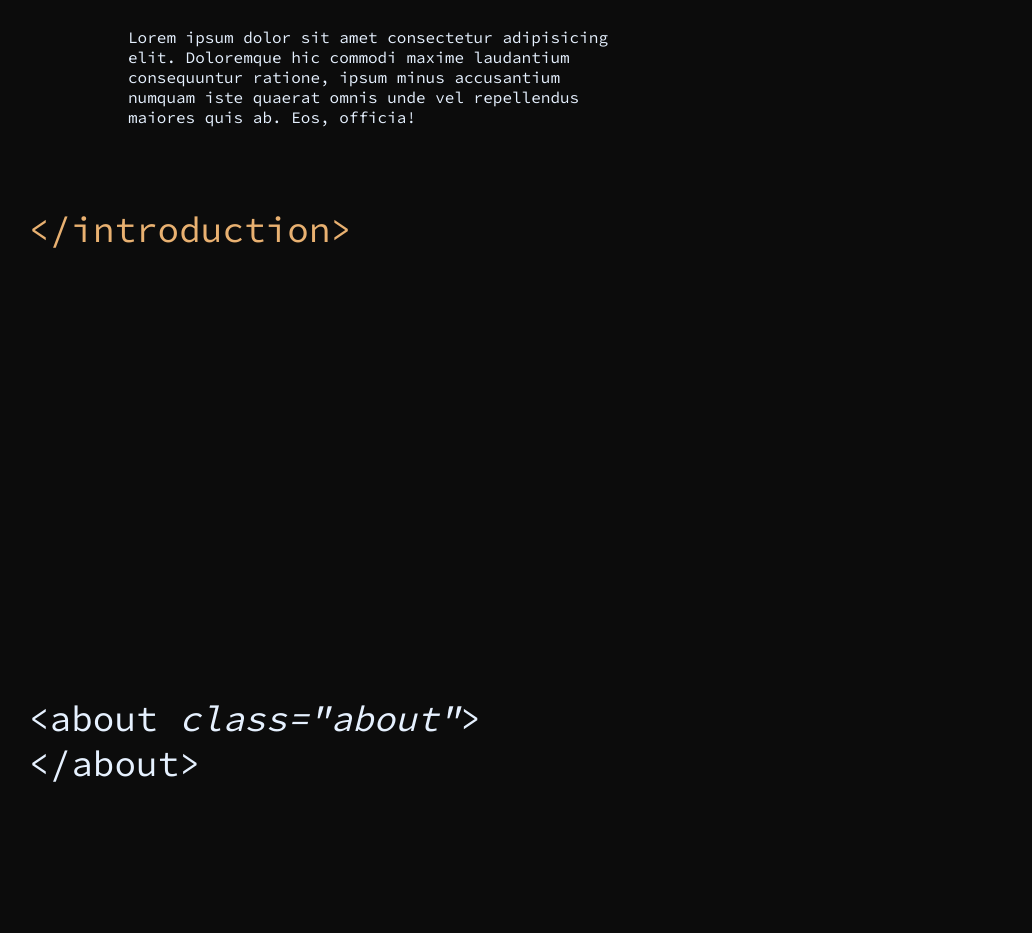
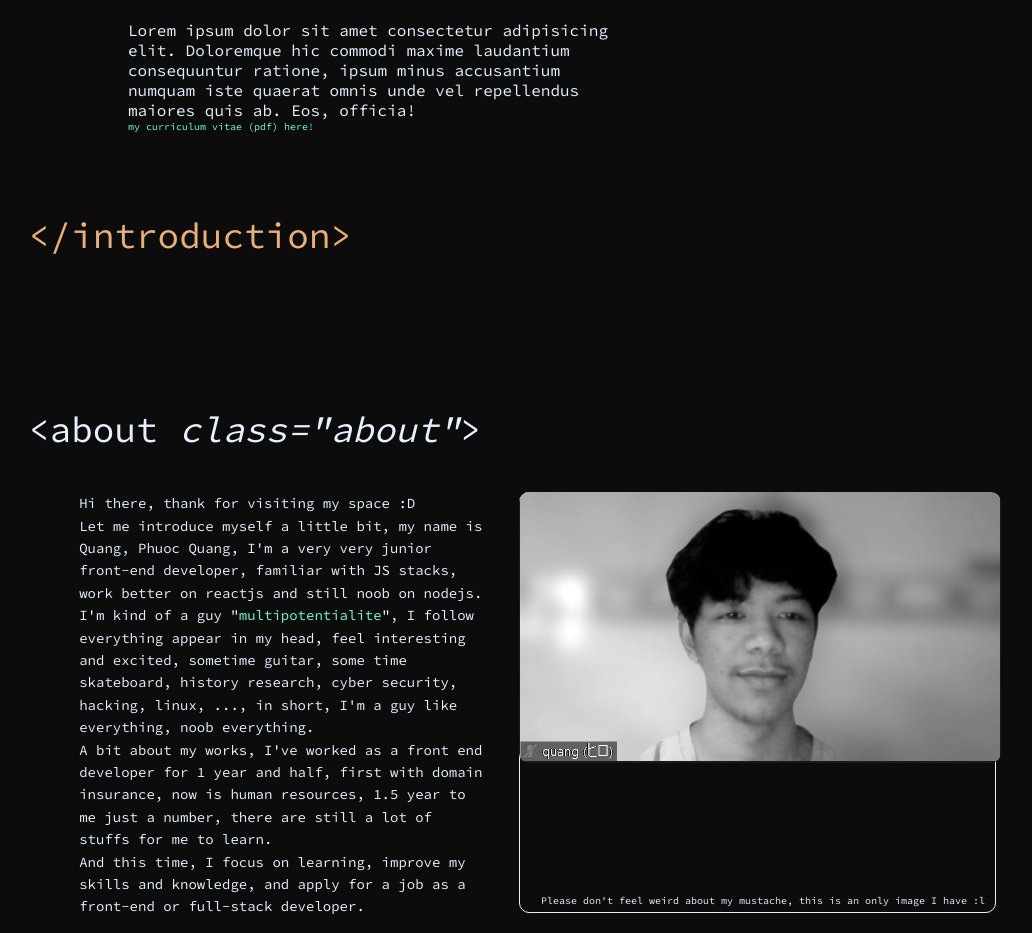
Before and after one commit to Jam3sHalliday/portfolio, a website: page index.html in a window 1280 px wide. Shown: the part 479-1412 px from the top of the page, without its empty margins (100-1132 px from the left). Drawn offline with nearby package versions, Linux system fonts and the light colour scheme; a web font is replaced by a local one.

Commit message:
feature: update about content

```diff
--- a/index.html
+++ b/index.html
@@ -93,7 +93,7 @@
                     <span class="intro__typed-dev intro__typed" style="font-family: 'Source Code Pro';">&lt;web developer&sol;&gt;</span>
                 </p>
                 <p>
-                    <span class="intro__typed-gamer intro__typed" style="font-family: 'Pricedown Bl';">noob gamer!</span>
+                    <span class="intro__typed-gamer intro__typed" style="font-family: 'Pricedown Bl', 'Source Code Pro';">noob gamer!</span>
                 </p>
                 <p>
                     <span class="intro__typed-guitarist intro__typed" style="font-family: 'Source Code Pro';">terrible guitarist</span>
@@ -112,6 +112,10 @@
                     <p class="intro__description">
                         Lorem ipsum dolor sit amet consectetur adipisicing elit. Doloremque hic commodi maxime laudantium consequuntur ratione, ipsum minus accusantium numquam iste quaerat omnis unde vel repellendus maiores quis ab. Eos, officia!
                     </p>
+
+                    <a href="" class="about__text-link">
+                        my curriculum vitae (pdf) here!
+                    </a>
                 </div>
                 <p class="close-tag intro__tag" data-text="introduction"></p>
             </div>
@@ -122,9 +126,19 @@
                 <p class="open-tag">about <i>class="about"</i></p>
                 <div class="about__content">
                     <div class="about__text">
-
+                        Hi there, thank for visiting my space :D
+                        <br>
+                        Let me introduce myself a little bit, my name is Quang, Phuoc Quang, I'm a very very junior front-end developer, familiar with JS stacks, work better on reactjs and still noob on nodejs.
+                        <br>
+                        I'm kind of a guy "<a target="_blank" href="https://en.wikipedia.org/wiki/Multipotentiality">multipotentialite</a>", I follow everything appear in my head, feel interesting and excited, sometime guitar, some time skateboard, history research, cyber security, hacking, linux, ..., in short, I'm a guy like everything, noob everything.
+                        <br>
+                        A bit about my works, I've worked as a front end developer for 1 year and half, first with domain insurance, now is human resources, 1.5 year to me just a number, there are still a lot of stuffs for me to learn.
+                        <br>
+                        And this time, I focus on learning, improve my skills and knowledge, and apply for a job as a front-end or full-stack developer.
                     </div>
-                    <div class="about__image"></div>
+                    <div class="about__image">
+                        <img src="./img/quang-ne.jpg" alt="tang phuoc quang ne">
+                    </div>
                 </div>
                 <p class="close-tag" data-text="about"></p>
             </div>
@@ -299,27 +313,26 @@
                     </div>
                 </div>
 
-
                 <div class="project left-border">
                     <div class="project-detail">
                         <a href="https://savemoney.vn/" target="_blank" class="company-name">Savemoney Corporation</a>
 
                         <div class="project-infor">
                             <a target="blank" href="#" class="infor-img-link">
-                                <img src="./img/hrog-homepage.png" alt="project image">
+                                <img src="./img/insurwin.png" alt="project image">
                             </a>
 
                             <div class="infor-text img-left">
                                 <p class="project-name">
                                     project:
-                                    <a href="https://insurwin.savemoney.vn/" target="_blank" class="project-name">Insurwin</a>
+                                    <a href="https://insurwin.savemoney.vn/?apiKey=9fd08980-fd4b-11ea-b008-91e85a181009&agentId=76&lang=vi" target="_blank" class="project-name">Insurwin</a>
                                 </p>
                                 <p class="my-role">my role: Front end developer</p>
 
                                 <p class="project-techs">technologies: react, <a target="_blank" href="https://umijs.org/">umijs</a>, <a target="_blank" href="https://ant.design/">antd</a>, nodejs, express, graphql, postgresql</p>
 
                                 <p class="description">
-                                    <a href="https://insurwin.savemoney.vn/" target="_blank">Insurwin</a> is a platform to help people buy insurance easily by connecting banks and insurance companies.
+                                    <a href="https://insurwin.savemoney.vn/?apiKey=9fd08980-fd4b-11ea-b008-91e85a181009&agentId=76&lang=vi" target="_blank">Insurwin</a> is a platform to help people buy insurance easily by connecting banks and insurance companies.
                                     <br>
                                     As a front end developer, I joined with team to build page UI using ant design, and sometimes build new or fix API, I got familiar with back-end from here, was able to create CRUD api.
                                 </p>
@@ -363,6 +376,7 @@
     </main>
 
     <footer class="footer">
+
     </footer>
 
     <script src="https://cdn.jsdelivr.net/npm/typed.js@2.0.12"></script>
--- a/sass/_about.scss
+++ b/sass/_about.scss
@@ -1,6 +1,6 @@
 .about {
     width: 80vw;
-    height: 100vh;
+    height: 90vh;
 
     margin: 0 auto;
 
@@ -11,8 +11,62 @@
         flex-direction: column;
         justify-content: center;
 
-        & p.open-tag {
+    }
 
+    &__content {
+        width: 90%;
+        margin: 4rem auto;
+        display: flex;
+    }
+
+    &__text {
+        font-size: 1.4rem;
+        align-self: center;
+        line-height: 1.6;
+        margin-right: 3rem;
+    }
+
+    &__image {
+        display: inline-block;
+        position: relative;
+        transition: all .5s;
+
+        &::before {
+            content: "Please don't feel weird about my mustache, this is an only image I have :l";
+
+            display: flex;
+            justify-content: flex-end;
+            align-items: flex-end;
+            font-size: 1rem;
+            padding: 0 1rem .5rem 0;
+
+            width: 99%;
+            height: 99%;
+
+            position: absolute;
+            top: 0;
+            left: 0;
+            border: 1px solid $color-white;
+            border-radius: 1rem;
+            transition: all .5s;
+        }
+
+        img {
+            filter: grayscale(1);
+            border-radius: 1rem;
+            transition: all .5s;
+        }
+
+        &:hover {
+
+            &::before {
+                transform: translate(1rem, 1rem);
+            }
+
+            img {
+                filter: grayscale(0);
+                transform: translate(-1rem, -1rem);
+            }
         }
     }
 }
--- a/sass/_exp.scss
+++ b/sass/_exp.scss
@@ -1,14 +1,16 @@
 .exp {
   width: 80vw;
-  height: 80vh;
+  height: 90vh;
   margin: 0 auto;
 
+  padding-top: 10rem;
+  display: flex;
+  align-items: center;
+
   &__container {
-      min-height: 90%;
-
-      display: flex;
-      flex-direction: column;
-      justify-content: center;
+    display: flex;
+    flex-direction: column;
+    justify-content: center;
   }
 
   &__content {
--- a/sass/_projects.scss
+++ b/sass/_projects.scss
@@ -1,6 +1,7 @@
 .projects {
     position: relative;
     width: 80vw;
+    padding-top: 10rem;
 
     margin: 0 auto;
 
@@ -68,6 +69,7 @@
                     position: absolute;
                     bottom: 0;
                     right: 0;
+                    z-index: -1;
                 }
 
                 img {
@@ -83,7 +85,6 @@
                         transform: scale(1.015) translate(.5rem, .5rem);
                         opacity: 1;
                         border: 3px solid $color-green;
-                        z-index: -1;
                     }
                 }
 
```
Also changed, not shown: css/styles.css, img/insurwin.png (added), img/quang-ne.jpg (added).
